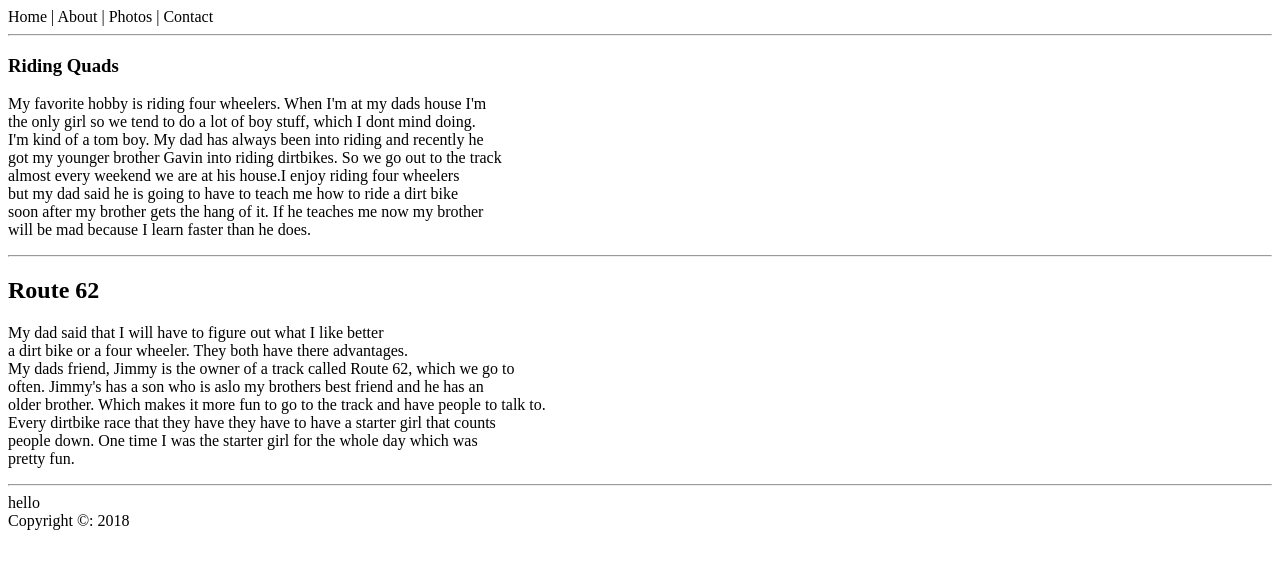
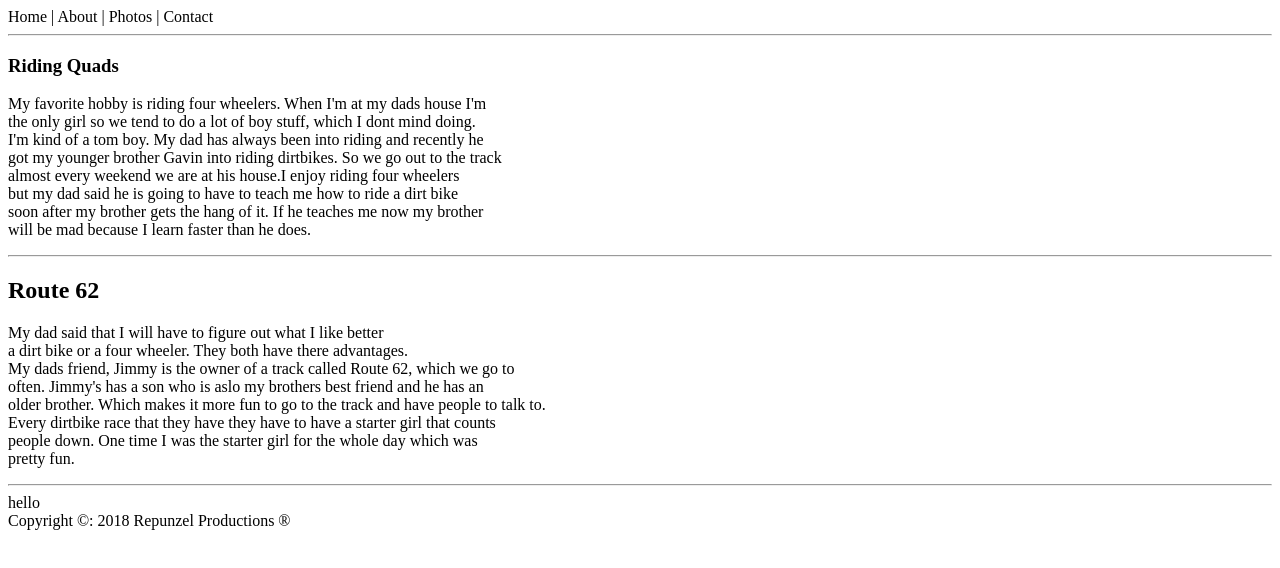
Before and after one commit to Oliviafoulk/html-textstructure, a plain HTML site: page Index.html in a window 1280 px wide. Drawn offline with Linux system fonts and the light colour scheme.

Commit message:
finished copy right

```diff
--- a/Index.html
+++ b/Index.html
@@ -42,6 +42,7 @@
          </aside>
     <footer>
       Copyright &copy: 2018
+      Repunzel Productions &reg
     </footer>
   </body>
 </html>
```
